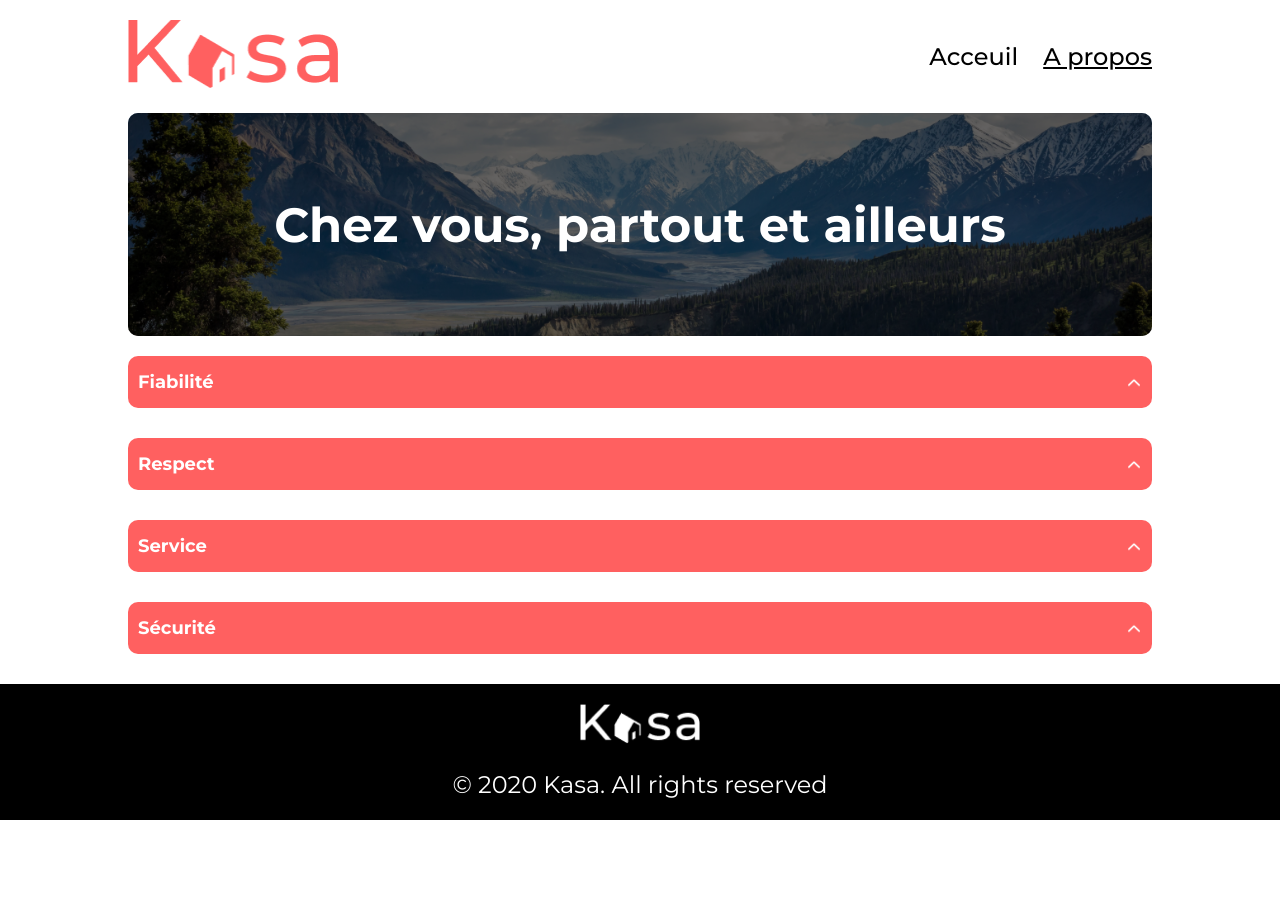
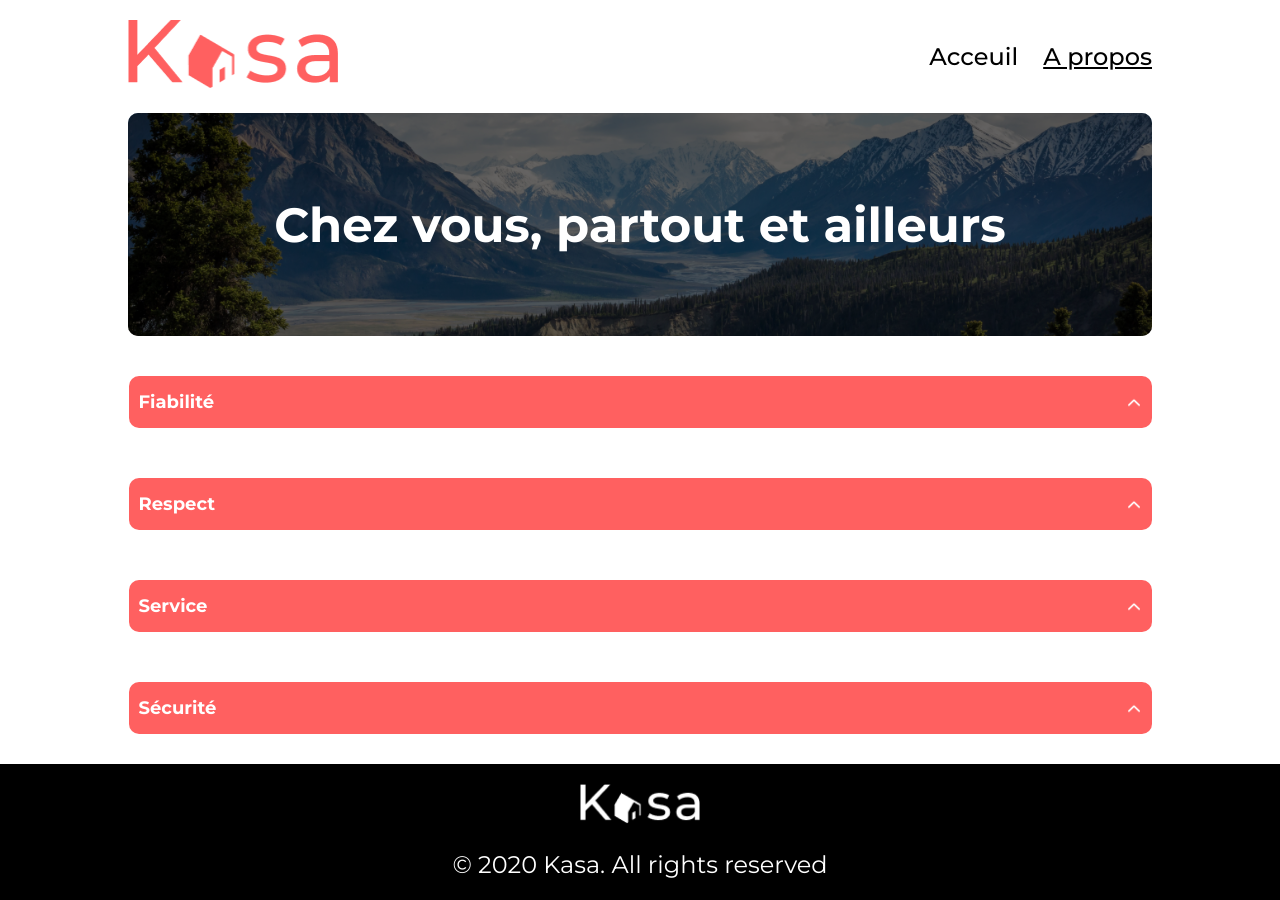
Before and after one commit to sylvain-galoustoff/oc-kaza, a React (Vite) app: page /a-propos in a window 1280 px wide. Before the commit the page ends 820 px from the top, so only its background shows below. Built offline with nearby package versions, Linux system fonts and the light colour scheme.

Commit message:
responsive adjustements

```diff
--- a/src/styles/dropdown.scss
+++ b/src/styles/dropdown.scss
@@ -1,4 +1,6 @@
 .dropdown {
+  max-width: 1023px;
+
   &.open {
     .chevron {
       transform: rotate(180deg);
--- a/src/styles/logement.scss
+++ b/src/styles/logement.scss
@@ -121,4 +121,21 @@
     height: 25px;
     font-size: 14px;
   }
+
+  #logement-body {
+    flex-direction: row;
+    gap: 40px;
+
+    .dropdown {
+      flex: 1;
+    }
+  }
+
+  #about {
+    #logement-body {
+      flex-direction: column;
+      align-items: center;
+      margin-top: 40px;
+    }
+  }
 }
--- a/src/styles/notfound.scss
+++ b/src/styles/notfound.scss
@@ -23,3 +23,19 @@
   font-weight: 500;
   font-size: 18px;
 }
+
+@media screen and (min-width: 1200px) {
+  #not-found {
+    a {
+      font-size: 18px;
+    }
+  }
+
+  #big-404 {
+    font-size: 288px;
+  }
+
+  #error-message {
+    font-size: 36px;
+  }
+}
```
